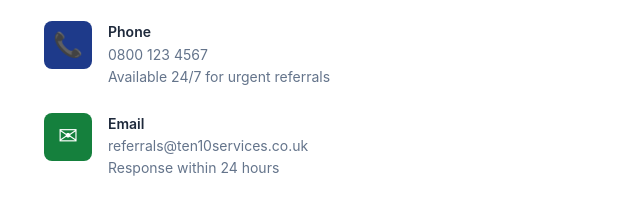
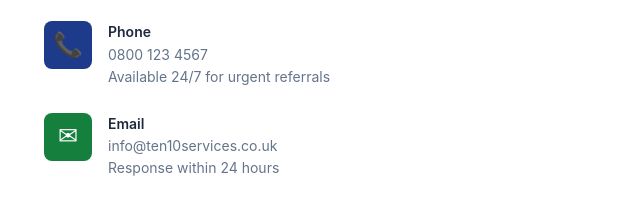
Before and after one commit to ad3rinto/carpark_scheduler, a plain HTML site: page index.html in a window 1280 px wide. Shown: the part 2807-3008 px from the top of the page, 620-1260 px from the left. Drawn offline with Linux system fonts and the light colour scheme.

Commit message:
update email address

```diff
--- a/index.html
+++ b/index.html
@@ -191,7 +191,7 @@
                             <div class="contact-icon email">✉</div>
                             <div class="contact-item-content">
                                 <p>Email</p>
-                                <p>referrals@ten10services.co.uk</p>
+                                <p>info@ten10services.co.uk</p>
                                 <p>Response within 24 hours</p>
                             </div>
                         </div>
```
